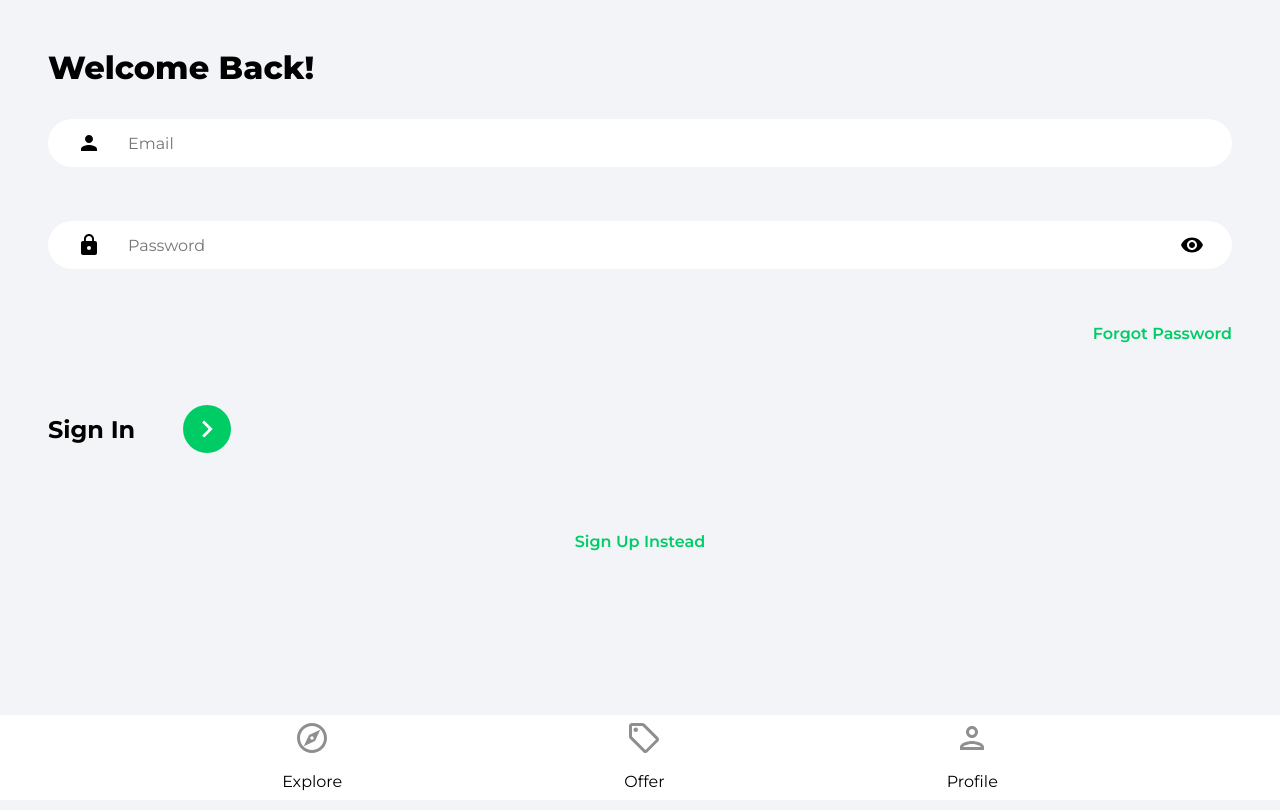
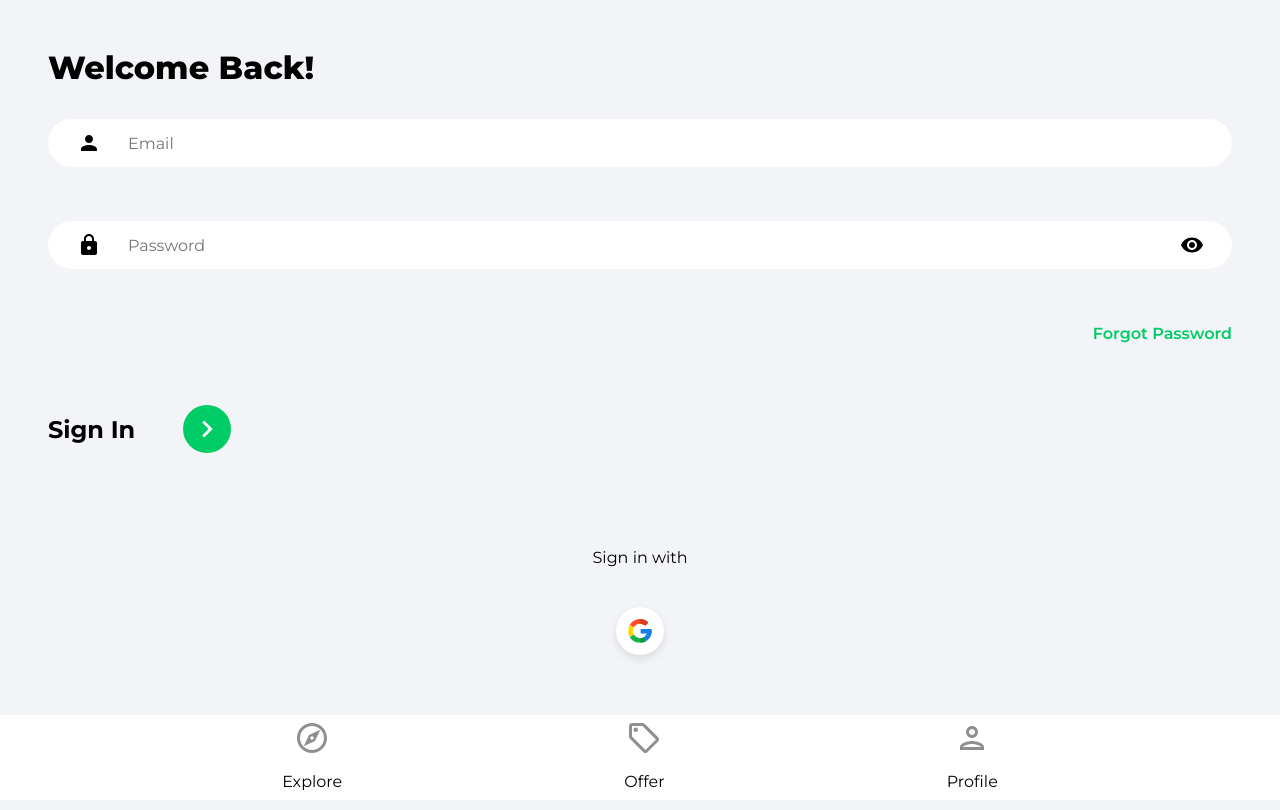
Before and after one commit to mfkfawas/house-marketplace-reactjs, a React (Create React App) app: page /sign-in in a window 1280 px wide. Built offline with nearby package versions, Linux system fonts and the light colour scheme.

Commit message:
firebase google oauth, completed auth

```diff
--- a/src/App.js
+++ b/src/App.js
@@ -40,7 +40,17 @@
       </Router>
 
       {/* look docs for customization */}
-      <ToastContainer />
+      <ToastContainer
+        position='top-center'
+        autoClose={5000}
+        hideProgressBar={false}
+        newestOnTop={false}
+        closeOnClick
+        rtl={false}
+        pauseOnFocusLoss
+        draggable
+        pauseOnHover
+      />
     </>
   );
 }
--- /dev/null
+++ b/src/components/OAuth.jsx
@@ -0,0 +1,67 @@
+import { useLocation, useNavigate } from 'react-router-dom';
+import {
+  getAuth,
+  signInWithPopup,
+  GoogleAuthProvider,
+} from 'firebase/auth';
+import {
+  doc,
+  setDoc,
+  getDoc,
+  serverTimestamp,
+} from 'firebase/firestore';
+import { toast } from 'react-toastify';
+
+import { db } from '../firebase.config';
+import googleIcon from '../assets/svg/googleIcon.svg';
+import { async } from '@firebase/util';
+
+const OAuth = () => {
+  const navigate = useNavigate();
+  const location = useLocation();
+
+  const onGoogleClick = async () => {
+    try {
+      const auth = getAuth();
+      const provider = new GoogleAuthProvider();
+      const result = await signInWithPopup(auth, provider);
+      const user = result.user;
+
+      //If the signing in user doesn't exist in DB(i.e new user),
+      //then we should add the user to the firestore.
+      const docRef = doc(db, 'users', user.uid);
+      const docSnap = await getDoc(docRef);
+
+      if (!docSnap.exists()) {
+        //2nd arg is the data tobe stored to DB
+        await setDoc(doc(db, 'users', user.uid), {
+          name: user.displayName,
+          email: user.email,
+          timestamp: serverTimestamp(),
+        });
+      }
+
+      navigate('/');
+    } catch (error) {
+      toast.error('Could not authorize with google');
+    }
+  };
+
+  return (
+    <div className='socialLogin'>
+      <p>
+        Sign {location.pathname === '/sign-up' ? 'up' : 'in'}{' '}
+        with
+      </p>
+      <button className='socialIconDiv' onClick={onGoogleClick}>
+        <img
+          className='socialIconImg'
+          src={googleIcon}
+          alt='google'
+        />
+      </button>
+    </div>
+  );
+};
+
+export default OAuth;
--- a/src/pages/Profile.jsx
+++ b/src/pages/Profile.jsx
@@ -44,15 +44,7 @@
         //we r no updating email coz firebase auth doesnt allow us to change email
       }
     } catch (error) {
-      toast.error('Could not update profile details!', {
-        position: 'top-center',
-        autoClose: 5000,
-        hideProgressBar: false,
-        closeOnClick: true,
-        pauseOnHover: true,
-        draggable: true,
-        progress: undefined,
-      });
+      toast.error('Could not update profile details!');
     }
   };
 
--- a/src/pages/SignIn.jsx
+++ b/src/pages/SignIn.jsx
@@ -11,6 +11,7 @@
 import { AnimatePresence, motion } from 'framer-motion';
 import { Link, useNavigate } from 'react-router-dom';
 
+import OAuth from '../components/OAuth';
 import { ReactComponent as ArrowRightIcon } from '../assets/svg/keyboardArrowRightIcon.svg';
 import visibilityIcon from '../assets/svg/visibilityIcon.svg';
 
@@ -55,15 +56,7 @@
               navigate('/profile');
             }
           } catch (error) {
-            toast.error('Wrong Credentials', {
-              position: 'top-center',
-              autoClose: 5000,
-              hideProgressBar: false,
-              closeOnClick: true,
-              pauseOnHover: true,
-              draggable: true,
-              progress: undefined,
-            });
+            toast.error('Wrong Credentials');
           } finally {
             setSubmitting(false);
             resetForm();
@@ -179,7 +172,7 @@
               </form>
             </AnimatePresence>
 
-            {/* <OAuth /> */}
+            <OAuth />
 
             <Link to='/sign-up' className='registerLink'>
               Sign Up Instead
--- a/src/pages/SignUp.jsx
+++ b/src/pages/SignUp.jsx
@@ -17,6 +17,7 @@
 import { AnimatePresence, motion } from 'framer-motion';
 import { Link, Navigate, useNavigate } from 'react-router-dom';
 
+import OAuth from '../components/OAuth';
 import { db } from '../firebase.config';
 import { ReactComponent as ArrowRightIcon } from '../assets/svg/keyboardArrowRightIcon.svg';
 import visibilityIcon from '../assets/svg/visibilityIcon.svg';
@@ -299,7 +300,7 @@
               </form>
             </AnimatePresence>
 
-            {/* <OAuth /> */}
+            <OAuth />
 
             <Link to='/sign-in' className='registerLink'>
               Sign In Instead
```
